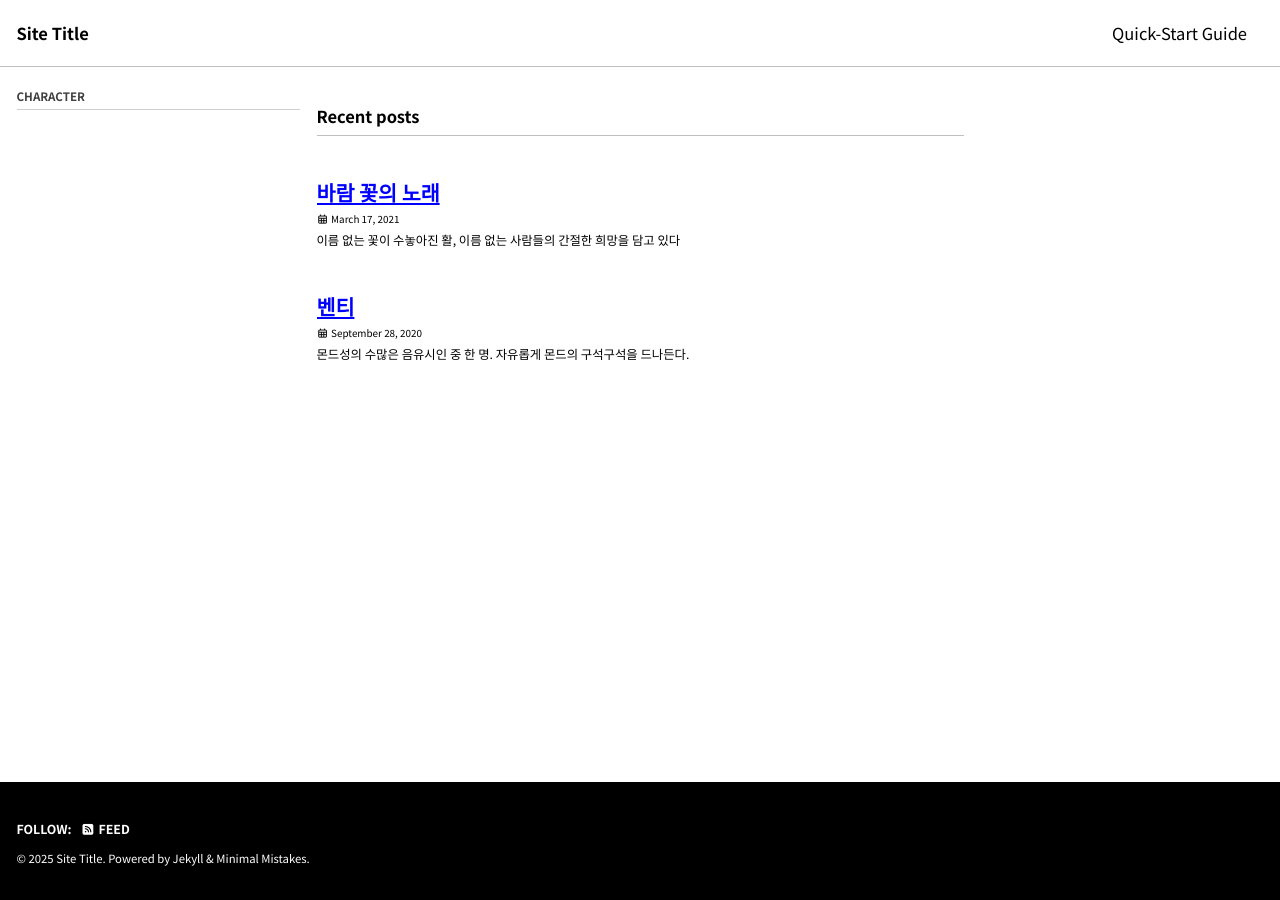
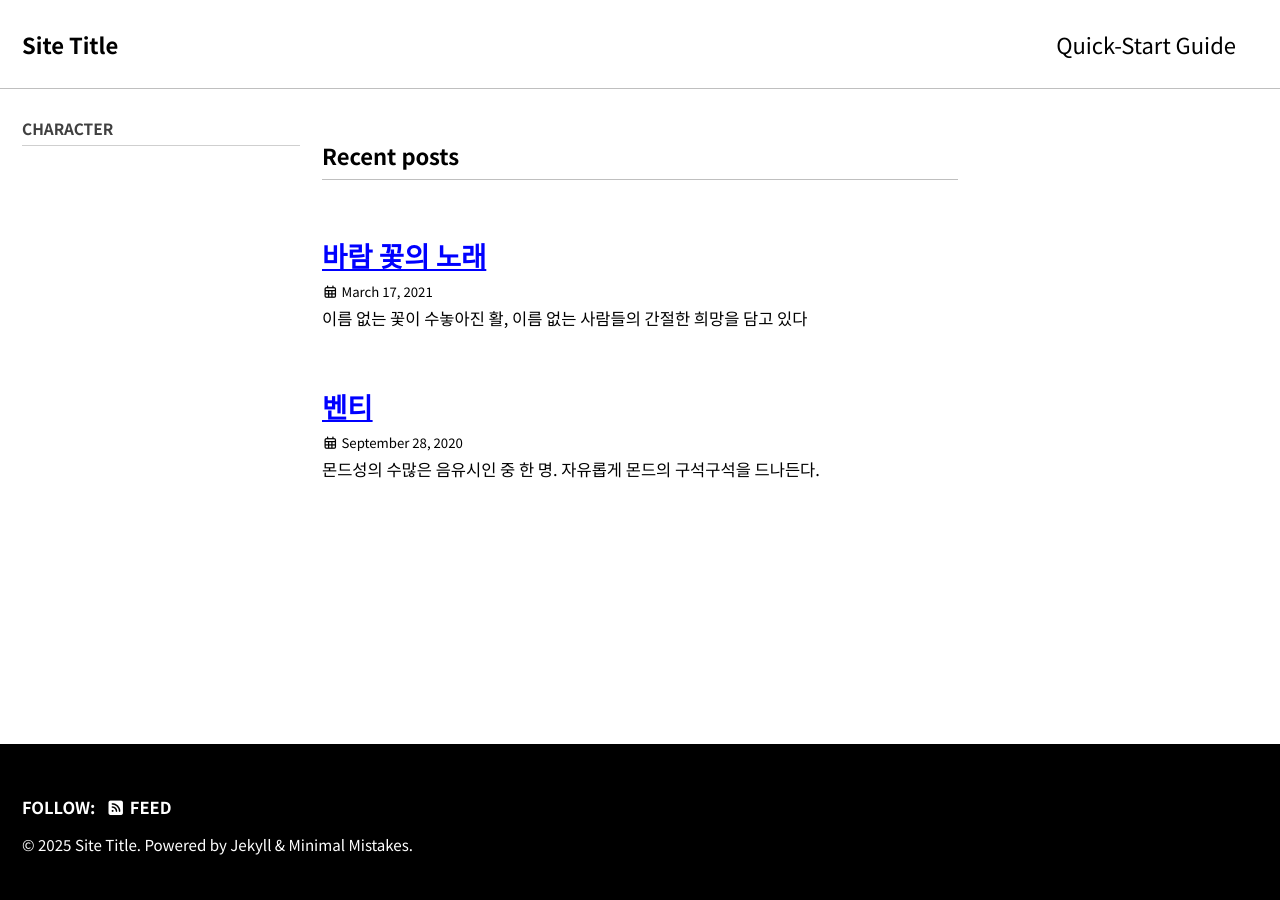
Before and after one commit to NamelessFlower/namelessflower.github.io, a Jekyll site: the page built from index.html, in a window 1280 px wide. Built offline with Jekyll 4.4.1, drawn with Linux system fonts in a browser that asks for light colours; cached includes are drawn as plain includes; the list of posts is cut into pages by our own code.

Commit message:
_variables.scss 업데이트

```diff
--- a/_sass/minimal-mistakes/_variables.scss
+++ b/_sass/minimal-mistakes/_variables.scss
@@ -6,7 +6,9 @@
    Typography
    ========================================================================== */
 
-$doc-font-size: 12px !default;
+@import url('https://fonts.googleapis.com/css2?family=Noto+Sans+KR:wght@100..900&display=swap');
+
+$doc-font-size: 16px !default;
 $doc-font-size-medium: $doc-font-size * 1.125 !default;
 $doc-font-size-large: $doc-font-size * 1.25 !default;
 $doc-font-size-x-large: $doc-font-size * 1.375 !default;
@@ -16,8 +18,8 @@ $paragraph-indent: false !default; // true, false (default)
 $indent-var: 1.3em !default;
 
 /* system typefaces */
-$serif: 'Noto Sans KR', Georgia, Times, serif !default;
-$sans-serif: 'Noto Sans KR', -apple-system, BlinkMacSystemFont, "Roboto", "Segoe UI",
+$serif: "Noto Sans KR", Georgia, Times, serif !default;
+$sans-serif: "Noto Sans KR", -apple-system, BlinkMacSystemFont, "Roboto", "Segoe UI",
   "Helvetica Neue", "Lucida Grande", Arial, sans-serif !default;
 $monospace: Monaco, Consolas, "Lucida Console", monospace !default;
 
```
